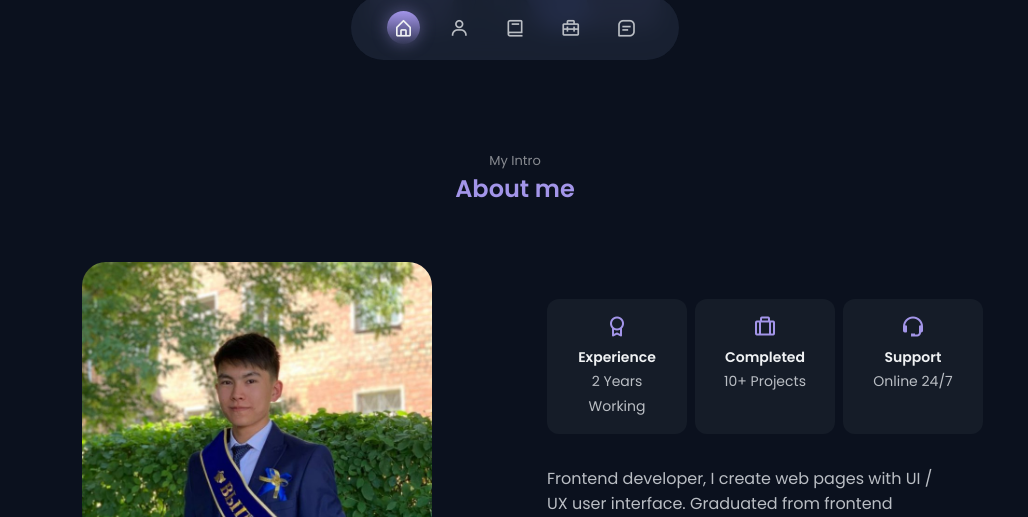
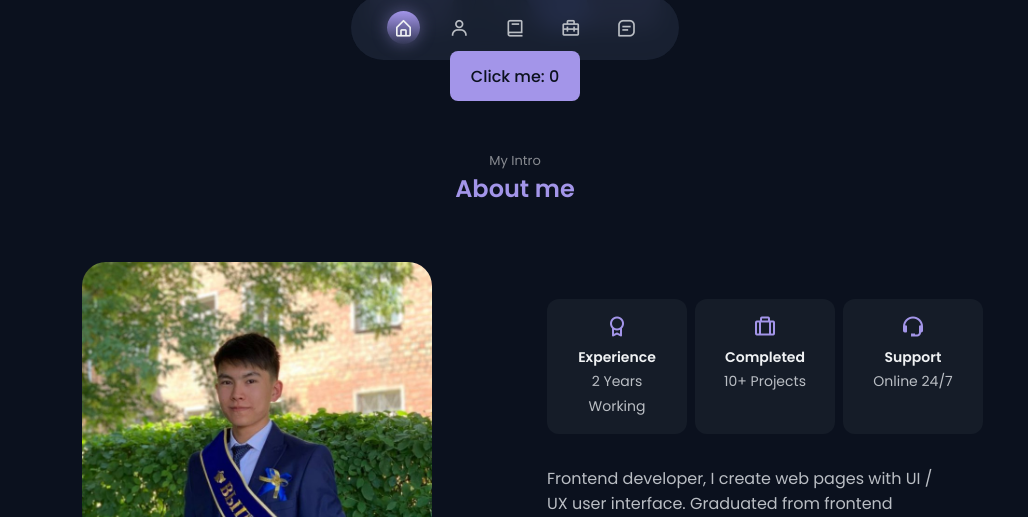
Before and after one commit to Emazov/Portfolio, a plain HTML site: page index.html in a window 1280 px wide. Shown: the part 724-1241 px from the top of the page, without its empty margins (125-1153 px from the left). Drawn offline with nearby package versions, Linux system fonts and the light colour scheme.

Commit message:
Add clicker button

```diff
--- a/css/styles.css
+++ b/css/styles.css
@@ -433,7 +433,7 @@ body.light-theme{
     margin-right: auto;
     left: 0;
     right: 0;
-    top: -20px;
+    bottom: -70px;
     background-color: var(--first-color);
     color: var(--body-color);
     height: 50px;
```
